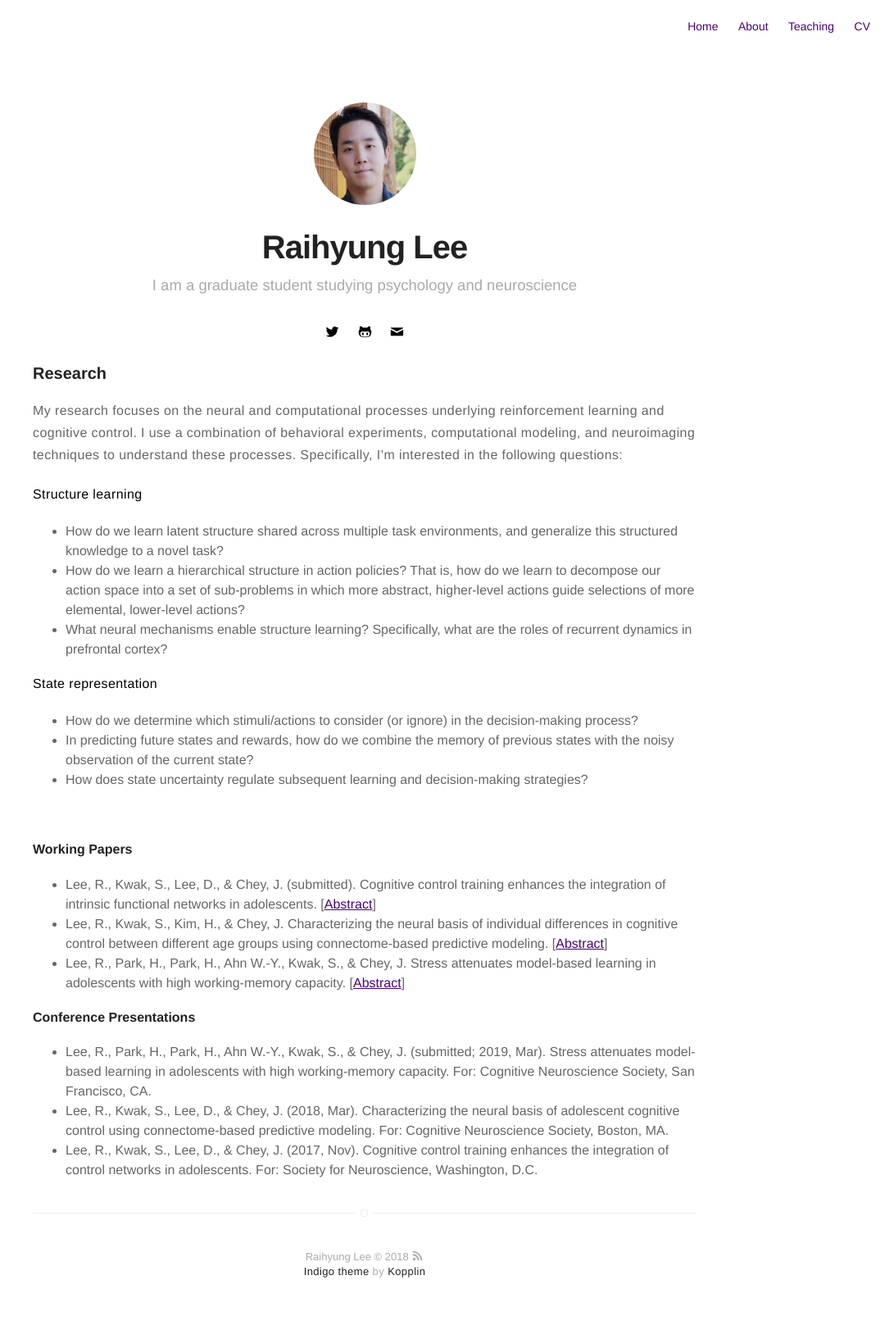
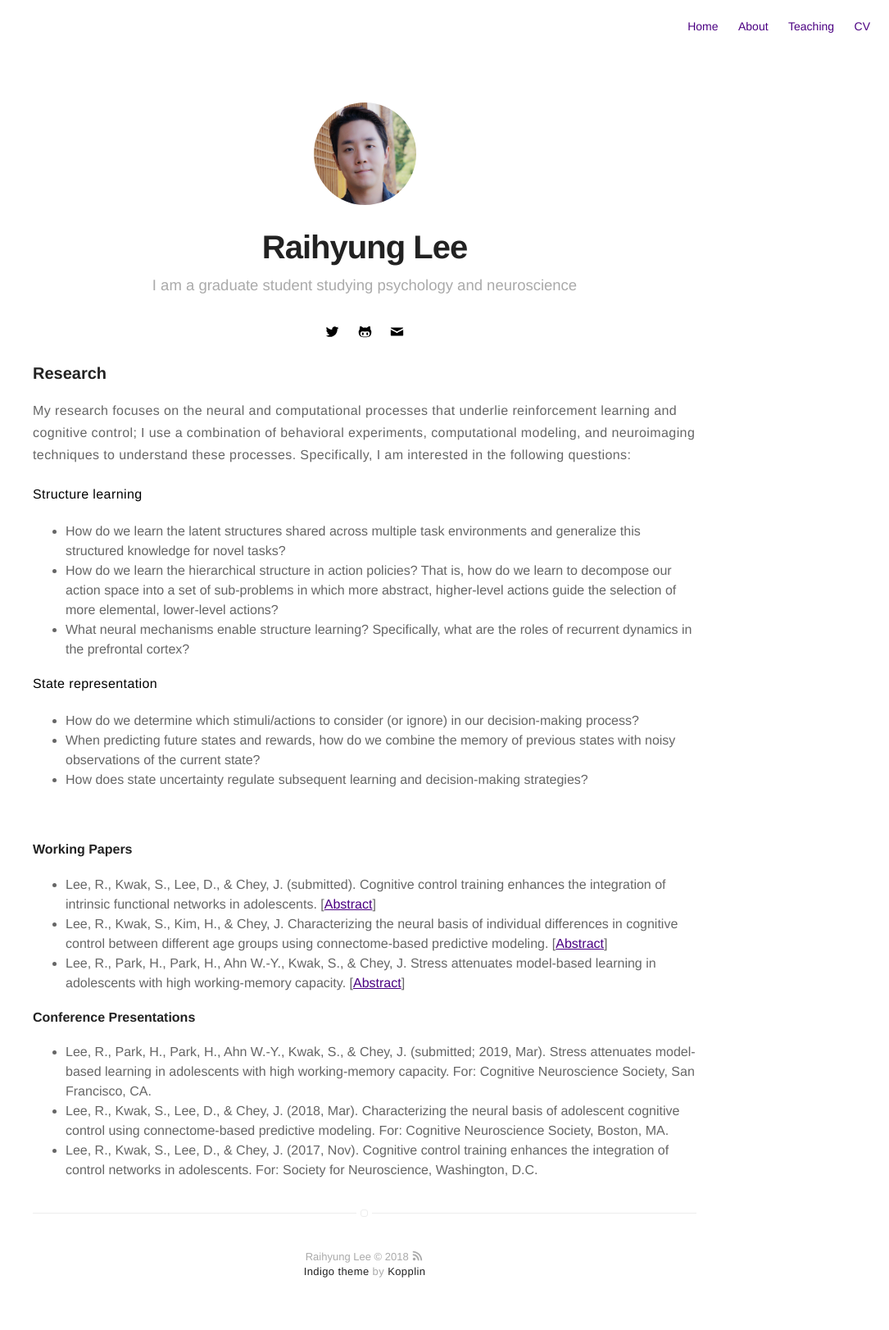
Before and after one commit to RaihyungLee/RaihyungLee.github.io, a Jekyll site: the page built from research.md, in a window 1280 px wide. Shown: the whole page at 82% size, without its empty margins (195-1280 px from the left). Built offline with Jekyll 4.4.1, drawn with Linux system fonts in a browser that asks for light colours.

Commit message:
Update research.md

```diff
--- a/research.md
+++ b/research.md
@@ -5,16 +5,16 @@ permalink: /research/index.html
 ---
 
 ### Research
-My research focuses on the neural and computational processes underlying reinforcement learning and cognitive control. I use a combination of behavioral experiments, computational modeling, and neuroimaging techniques to understand these processes. Specifically, I’m interested in the following questions:
+My research focuses on the neural and computational processes that underlie reinforcement learning and cognitive control; I use a combination of behavioral experiments, computational modeling, and neuroimaging techniques to understand these processes. Specifically, I am interested in the following questions:
 
 **Structure learning**
-*	How do we learn latent structure shared across multiple task environments, and generalize this structured knowledge to a novel task?
-*	How do we learn a hierarchical structure in action policies? That is, how do we learn to decompose our action space into a set of sub-problems in which more abstract, higher-level actions guide selections of more elemental, lower-level actions?
-*	What neural mechanisms enable structure learning? Specifically, what are the roles of recurrent dynamics in prefrontal cortex?
+*	How do we learn the latent structures shared across multiple task environments and generalize this structured knowledge for novel tasks?
+*	How do we learn the hierarchical structure in action policies? That is, how do we learn to decompose our action space into a set of sub-problems in which more abstract, higher-level actions guide the selection of more elemental, lower-level actions?
+*	What neural mechanisms enable structure learning? Specifically, what are the roles of recurrent dynamics in the prefrontal cortex?
 
 **State representation**
-*	How do we determine which stimuli/actions to consider (or ignore) in the decision-making process?
-*	In predicting future states and rewards, how do we combine the memory of previous states with the noisy observation of the current state?
+*	How do we determine which stimuli/actions to consider (or ignore) in our decision-making process?
+*	When predicting future states and rewards, how do we combine the memory of previous states with noisy observations of the current state?
 *	How does state uncertainty regulate subsequent learning and decision-making strategies?
 
 <br>
```
